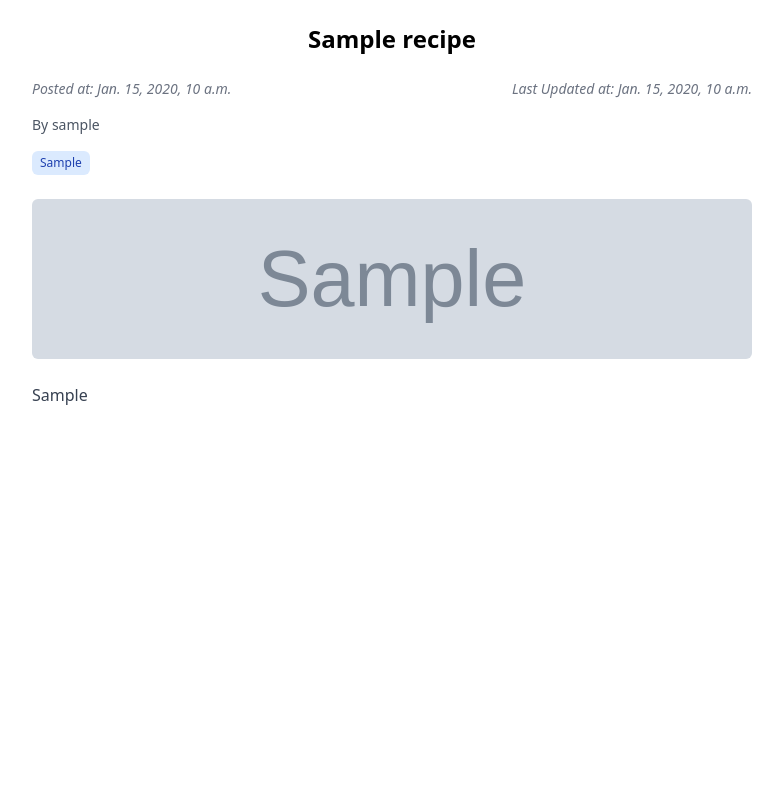
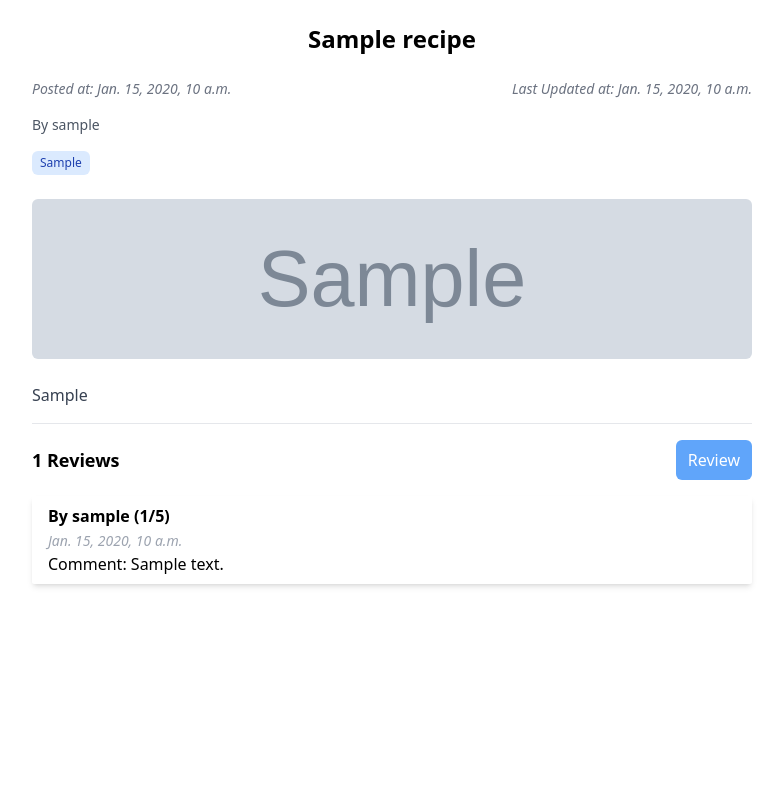
Before and after one commit to niceWizzard/django_cookbook, a Django app: page /recipes/1/ in a window 1280 px wide. Shown: the part 97-883 px from the top of the page, without its empty margins (248-1031 px from the left). Run offline with Django 5.2, Linux system fonts and the light colour scheme; tables that the repository leaves empty hold one stand-in row (values such as "Sample post"); grey boxes marked "Sample" are stand-in pictures; some libraries are stand-ins or nearby versions.

Commit message:
Added  review

```diff
--- a/recipes/models.py
+++ b/recipes/models.py
@@ -1,6 +1,9 @@
 from django.db import models
 from django.contrib.auth.models import User
 from django.core.validators import RegexValidator
+from django.db.models import Avg
+
+
 # Create your models here.
 class Recipe(models.Model):
     id = models.AutoField(primary_key=True)
@@ -28,3 +31,24 @@ class Recipe(models.Model):
     )
     recipe = models.TextField()
     author = models.ForeignKey(User, on_delete=models.CASCADE)
+
+    @property
+    def average_rating(self):
+        return self.reviews.aggregate(avg_rating=Avg('rating'))['avg_rating'] or 0
+
+class Review(models.Model):
+    id = models.AutoField(primary_key=True)
+    recipe = models.ForeignKey(Recipe, on_delete=models.CASCADE, related_name="reviews")
+    user = models.ForeignKey(User, on_delete=models.CASCADE)
+    rating = models.PositiveSmallIntegerField(
+        choices=[(i, str(i)) for i in range(1, 6)],  # Ratings from 1 to 5
+        help_text="Rate the recipe from 1 (worst) to 5 (best)."
+    )
+    comment = models.TextField(blank=True, null=True)
+    created_at = models.DateTimeField(auto_now_add=True)
+
+    class Meta:
+        unique_together = ("recipe", "user")  # Prevents a user from reviewing the same recipe multiple times
+
+    def __str__(self):
+        return f"{self.user.username} - {self.recipe.title} ({self.rating}/5)"
--- a/recipes/templates/recipes/recipe.html
+++ b/recipes/templates/recipes/recipe.html
@@ -33,6 +33,25 @@
         {% endif %}
 
         <p class="mt-2 text-gray-700 whitespace-pre-line">{{ recipe.recipe}}</p>
+        <hr>
+        <div class="flex justify-between items-center">
+            <h4 class="text-lg font-semibold">
+                {{reviews.count}} Reviews
+            </h4>
+            <a href="{% url "recipes:create-review" recipe.id %}" class="bg-blue-400 px-3 py-2 rounded-md text-white">Review</a>
+        </div>
+        {% for review in reviews %}
+            <div class="shadow-md px-4 py-2 rounded-sm">
+                <span class="font-bold text-md">
+                    By {{review.user}} ({{review.rating}}/5)
+                </span>
+                <br>
+                <span class="italic text-gray-400 font-light text-sm">
+                    {{review.created_at}}
+                </span>
+                <p>Comment: {{review.comment}}</p>
+            </div>
+        {% endfor %}
     </div>
 </section>
 {% endblock content %}
--- a/recipes/templates/recipes/recipe_list.html
+++ b/recipes/templates/recipes/recipe_list.html
@@ -27,6 +27,7 @@
                             {% endfor %}
                         </div>
                     <p class="mt-2 text-gray-700">{{ recipe.recipe|truncatechars:100 }}</p>
+                    <p>Average Rating: {{ recipe.average_rating}} / 5</p>
                     <a href="/recipes/{{recipe.id}}" class="text-blue-500 font-semibold mt-2 inline-block hover:underline">Read More</a>
                 </div>
             {% endfor %}
--- a/recipes/urls.py
+++ b/recipes/urls.py
@@ -1,6 +1,6 @@
 from django.urls import  path
 
-from recipes.views import create_page, delete_route, edit_page, list_page, recipe_page
+from recipes.views import create_page, create_review, delete_route, edit_page, list_page, recipe_page
 
 
 app_name = "recipes"
@@ -11,4 +11,5 @@ urlpatterns = [
     path("", list_page, name="list"),
     path("<str:id>/", recipe_page),
     path("<str:id>/delete/", delete_route, name='delete'),
+    path("<str:id>/review/", create_review, name='create-review'),
 ]
--- a/recipes/views.py
+++ b/recipes/views.py
@@ -1,8 +1,8 @@
-from django.http import HttpRequest, HttpResponseForbidden, HttpResponseRedirect, Http404
+from django.http import HttpRequest, HttpResponseForbidden, HttpResponseRedirect, Http404, HttpResponseNotAllowed
 from django.shortcuts import redirect, render, get_object_or_404
 from django.contrib.auth.decorators import login_required
-from recipes.models import Recipe
-from recipes.forms import RecipeForm
+from recipes.models import Recipe, Review
+from recipes.forms import RecipeForm, ReviewForm
 
 def list_page(req: HttpRequest):
     recipes = Recipe.objects.all()
@@ -24,7 +24,8 @@ def delete_route(req : HttpRequest, id : str):
 def recipe_page(req : HttpRequest, id: str):
     recipe = get_object_or_404(Recipe, id=id)
     recipe.tags_list = recipe.tags.split(',')
-    return render(req, 'recipes/recipe.html', {'recipe':recipe})
+    reviews = Review.objects.all().filter(recipe=recipe)
+    return render(req, 'recipes/recipe.html', {'recipe':recipe, 'reviews':reviews})
 
 @login_required
 def create_page(req: HttpRequest):
@@ -35,7 +36,7 @@ def create_page(req: HttpRequest):
             recipe = form.save(commit=False)
             recipe.author = req.user  # Assign the logged-in user
             recipe.save()
-            return HttpResponseRedirect("/")  # Redirect to home or list page
+            return HttpResponseRedirect("/recipes/")  # Redirect to home or list page
     return render(req, "recipes/create_recipe.html", {"form": form})
 
 @login_required
@@ -50,3 +51,20 @@ def edit_page(req: HttpRequest, id: str):
             recipe.save()
             return redirect(f"/recipes/{id}")
     return render(req, "recipes/edit_recipe.html", {"form": form})
+
+@login_required
+def create_review(req: HttpRequest, id : str):
+    recipe = get_object_or_404(Recipe, id=id)
+    if recipe.author == req.user:
+        return HttpResponseNotAllowed("You are not allowed to rate your recipe!")
+    review_instance = Review.objects.filter(user=req.user).first()
+    form = ReviewForm(instance=review_instance)
+    if req.method == "POST":
+        form = ReviewForm(req.POST, instance=review_instance)
+        if form.is_valid():
+            review = form.save(commit=False)
+            review.user = req.user  # Assign the logged-in user
+            review.recipe = recipe
+            review.save()
+            return redirect("/recipes/")
+    return render(req, "recipes/reviews/create_review.html", {"form": form})
```
Also changed, not shown: recipes/forms.py (+7 -1 lines), recipes/templates/recipes/reviews/create_review.html (added, +30 -0 lines), recipes/migrations/0005_review.py (added).
